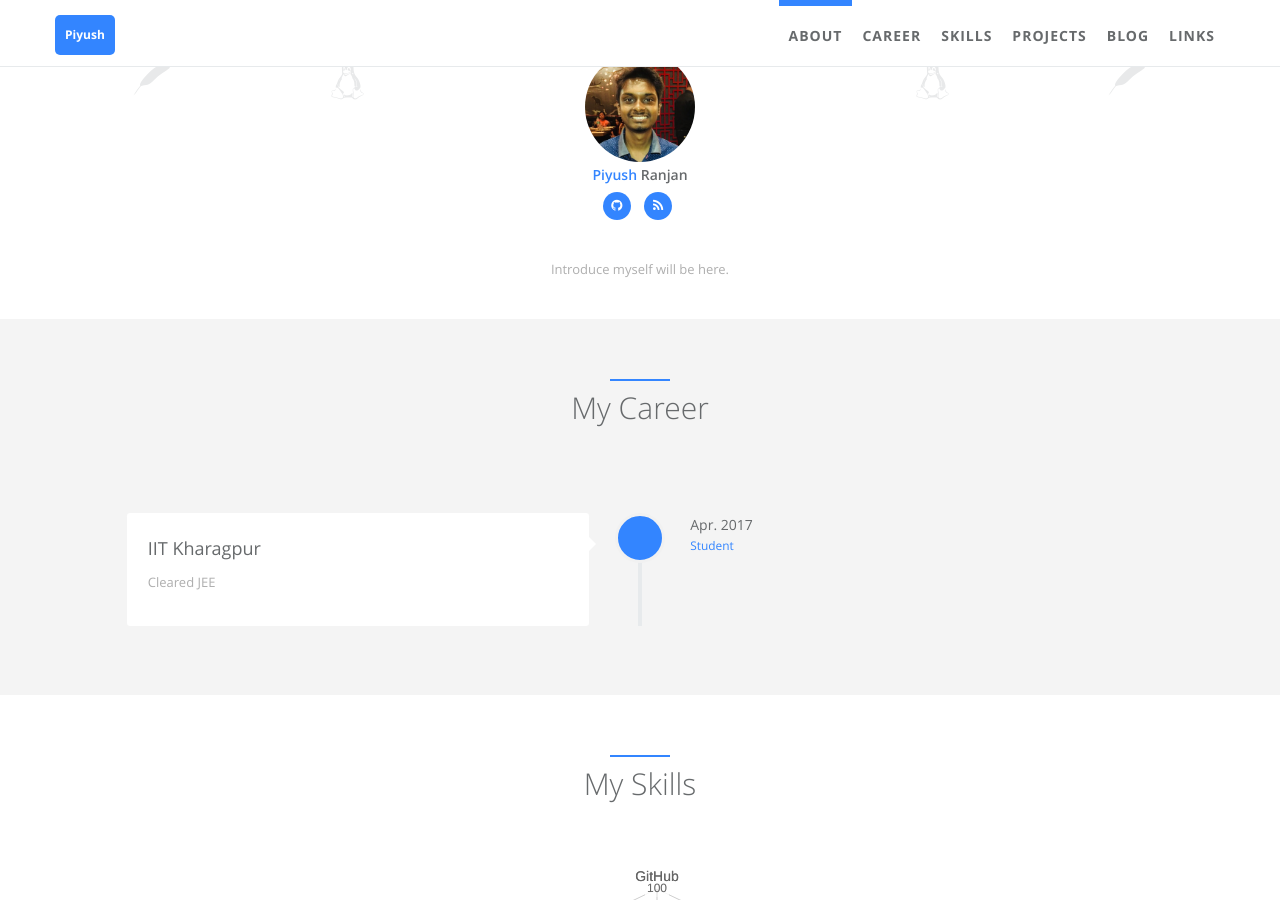
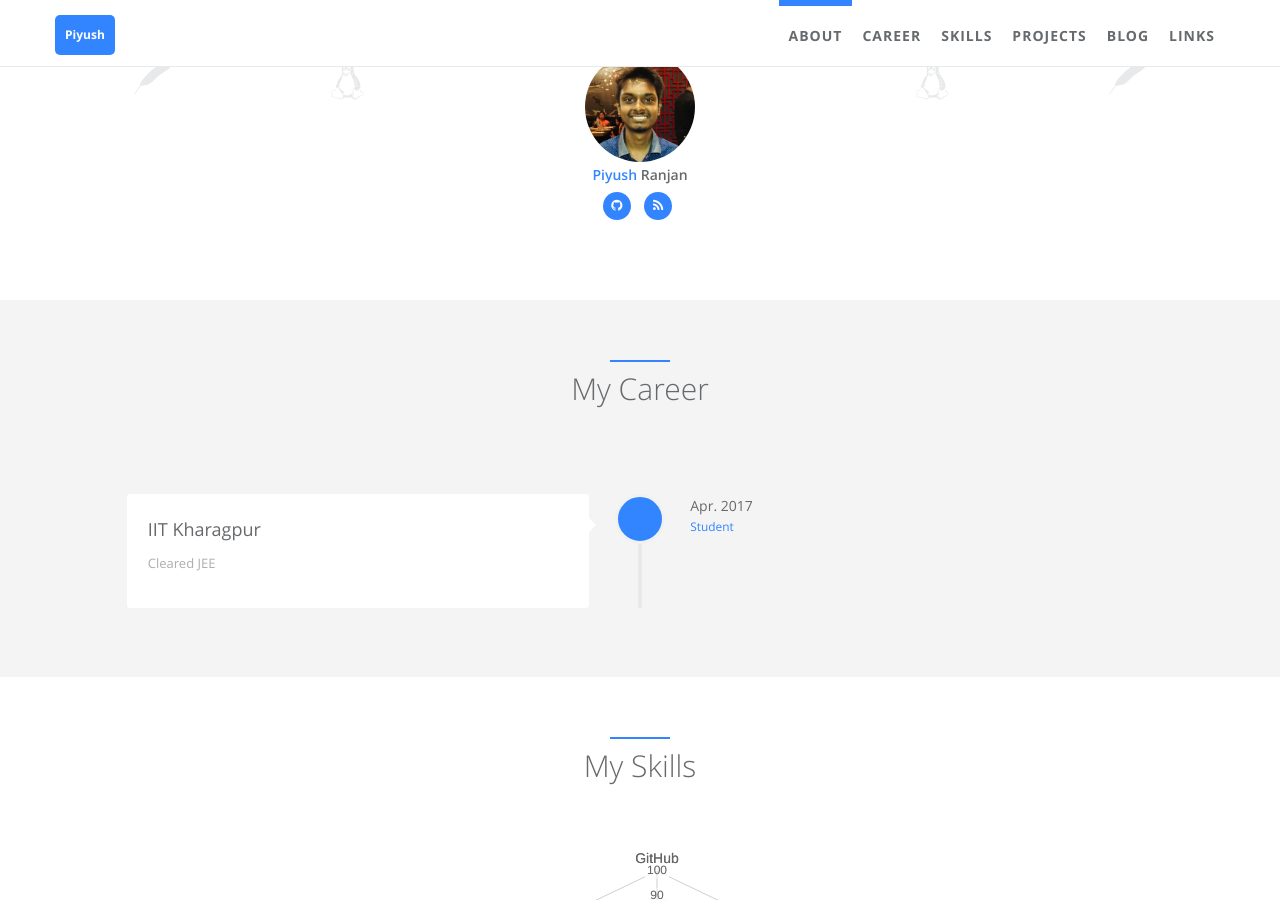
Before and after one commit to piyush27ranjan/piyush27ranjan.github.io, a Jekyll site: the page built from index.html, in a window 1280 px wide and 900 px high, scrolled down 563 px. Built offline with Jekyll 4.4.1, drawn with Linux system fonts in a browser that asks for light colours.

Commit message:
Update _config.yml

```diff
--- a/_config.yml
+++ b/_config.yml
@@ -28,7 +28,7 @@ author:  # change following line to your infomation.
   skill_icon2:
     - name: fa-linux
     - name: icon-apache
-  desc: Introduce myself will be here.  # Describe yourself.
+  desc:  # Describe yourself.
 
 # comment
 disqus:  # if you wanna comment feature, go to https://disqus.com/ to get your configuration; if not, comment following two lines.
```
